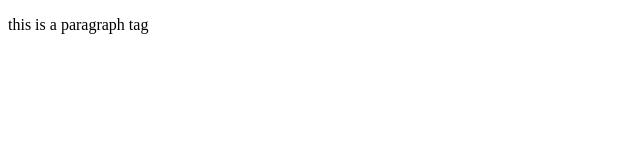
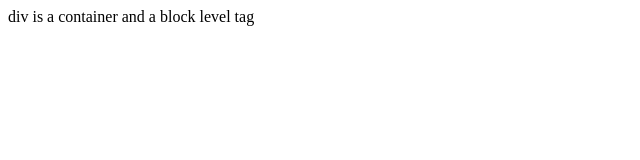
Before and after one commit to syedkamranshah/latest-repo, a plain HTML site: page index.html in a window 1280 px wide. Shown: the whole page, without its empty margins (0-640 px from the left). Drawn offline with Linux system fonts and the light colour scheme.

Commit message:
changes made to index file on branch1

```diff
--- a/index.html
+++ b/index.html
@@ -9,7 +9,9 @@
 </head>
 
 <body>
-    <p>this is a paragraph tag</p>
+    <div>
+        div is a container and a block level tag
+    </div>
 </body>
 
 </html>
```
